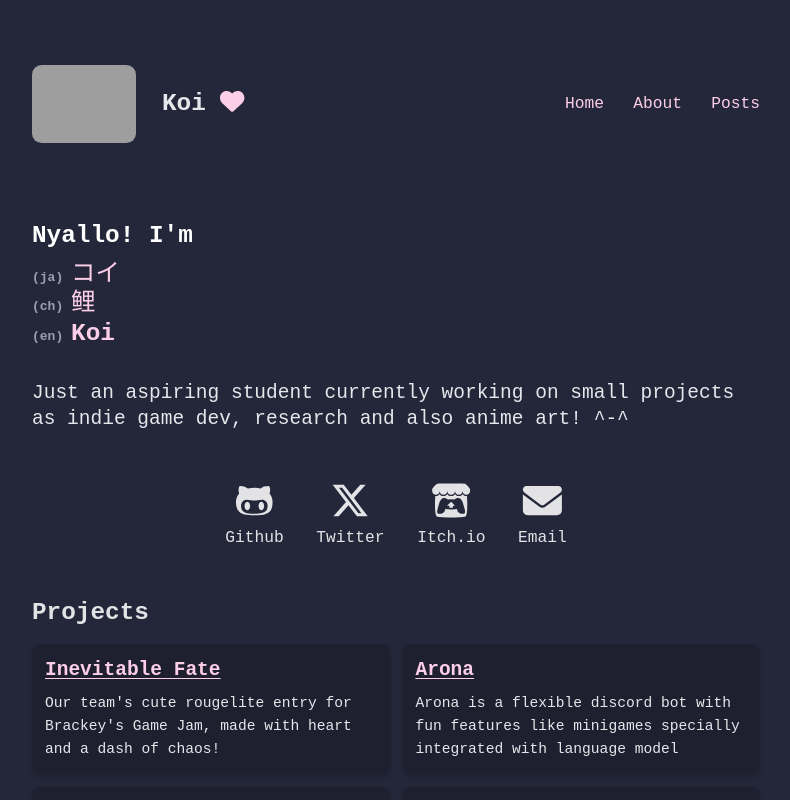
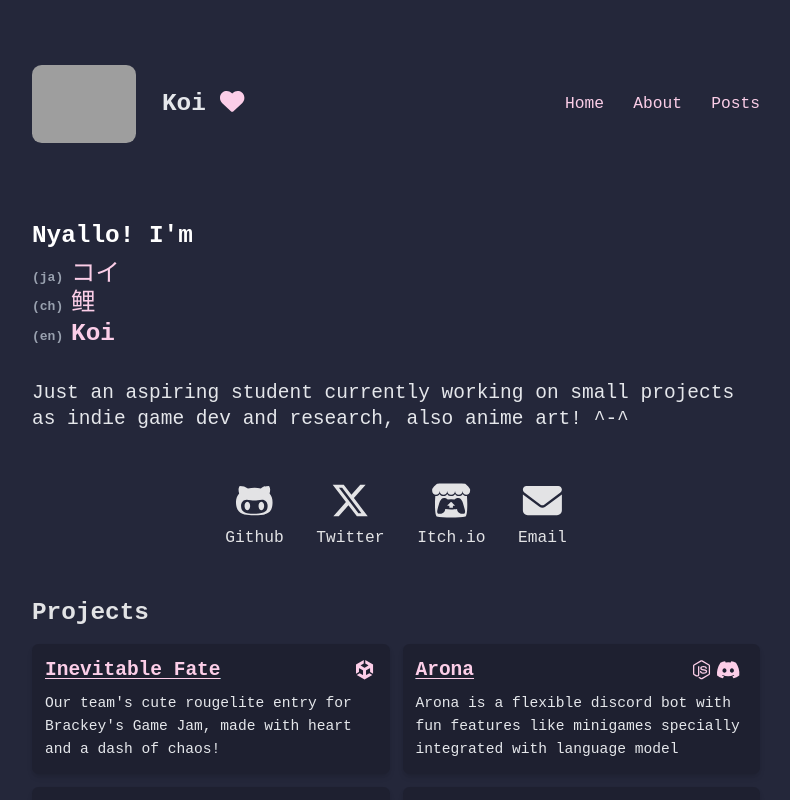
Before and after one commit to Koipix/koipixu, a React (Vite) app: page / in a window 1280 px wide. Shown: the top 800 px of the page, without its empty margins (244-1034 px from the left). Built offline with nearby package versions, Linux system fonts and the light colour scheme; grey boxes are pictures that could not be loaded.

Commit message:
show techstack per project

```diff
--- a/src/component/home.tsx
+++ b/src/component/home.tsx
@@ -1,5 +1,12 @@
 import { FontAwesomeIcon } from '@fortawesome/react-fontawesome'
-import { faGithubAlt, faXTwitter, faItchIo } from '@fortawesome/free-brands-svg-icons'
+import {
+  faGithubAlt,
+  faXTwitter,
+  faItchIo,
+  faUnity,
+  faDiscord,
+  faNodeJs
+} from '@fortawesome/free-brands-svg-icons'
 import { faEnvelope } from '@fortawesome/free-solid-svg-icons'
 
 function Home() {
@@ -20,7 +27,7 @@ function Home() {
                 </div>
             </h1>
             <p className="text-2xl text-gray-200 mt-10 font-normal">
-                Just an aspiring student currently working on small projects as indie game dev, research and also anime art! ^-^
+                Just an aspiring student currently working on small projects as indie game dev and research, also anime art! ^-^
             </p>
             <div className='mt-15 flex justify-center'>
                 <ul className='flex flex-row gap-x-10 text-5xl font-normal'>
@@ -55,23 +62,28 @@ function Home() {
           <h1 className="text-3xl mb-5"> Projects </h1>
           <dl className="grid grid-cols-1 gap-4 sm:grid-cols-2">
             <div className="rounded-lg bg-mantle p-4 text-accent shadow-md transition-shadow">
-              <dt>
+              <dt className="flex justify-between items-center">
                 <span className="underline underline-offset-3 hover:decoration-2">
                   <a href="https://koipix.itch.io/inevitable-fate" className="text-2xl text-pink-200">
                     Inevitable Fate
                   </a>
                 </span>
+                <FontAwesomeIcon icon={faUnity} className="text-2xl text-pink-200 mr-1"/>
               </dt>
               <dd className="mt-3 text-gray-200 text-lg font-normal">
                 Our team's cute rougelite entry for Brackey's Game Jam, made with heart and a dash of chaos!
               </dd>
             </div>
             <div className="rounded-lg bg-mantle p-4 text-accent shadow-md transition-shadow">
-              <dt>
+              <dt className="flex justify-between items-center">
                 <span className="underline underline-offset-3 hover:decoration-2">
                   <a href="https://github.com/Koipix/Arona" className="text-2xl text-pink-200">
                     Arona
                   </a>
+                </span>
+                <span className="flex gap-x-2 mr-2">
+                 <FontAwesomeIcon icon={faNodeJs} className="text-2xl text-pink-200"/>
+                 <FontAwesomeIcon icon={faDiscord} className="text-2xl text-pink-200"/>
                 </span>
               </dt>
               <dd className="mt-3 text-gray-200 text-lg font-normal">
```
